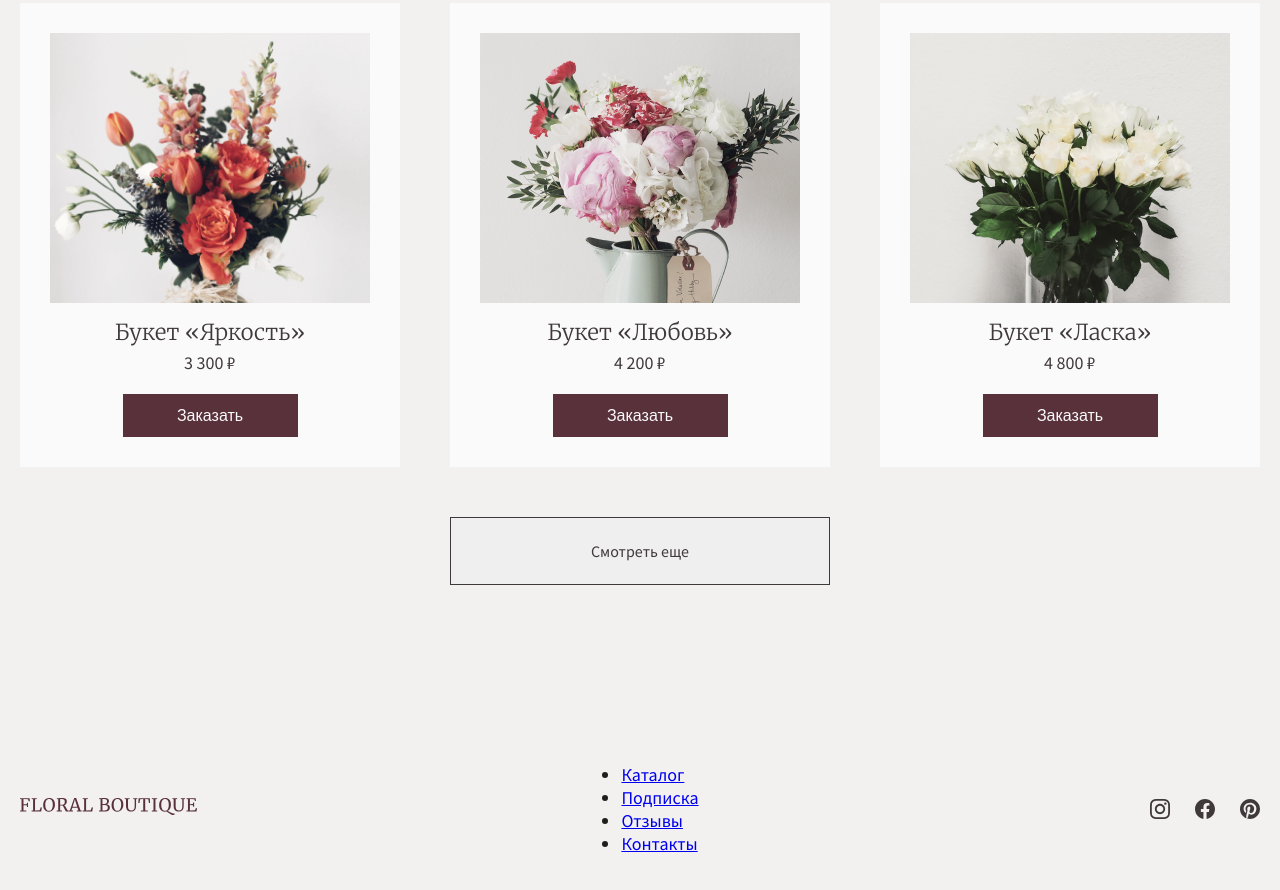
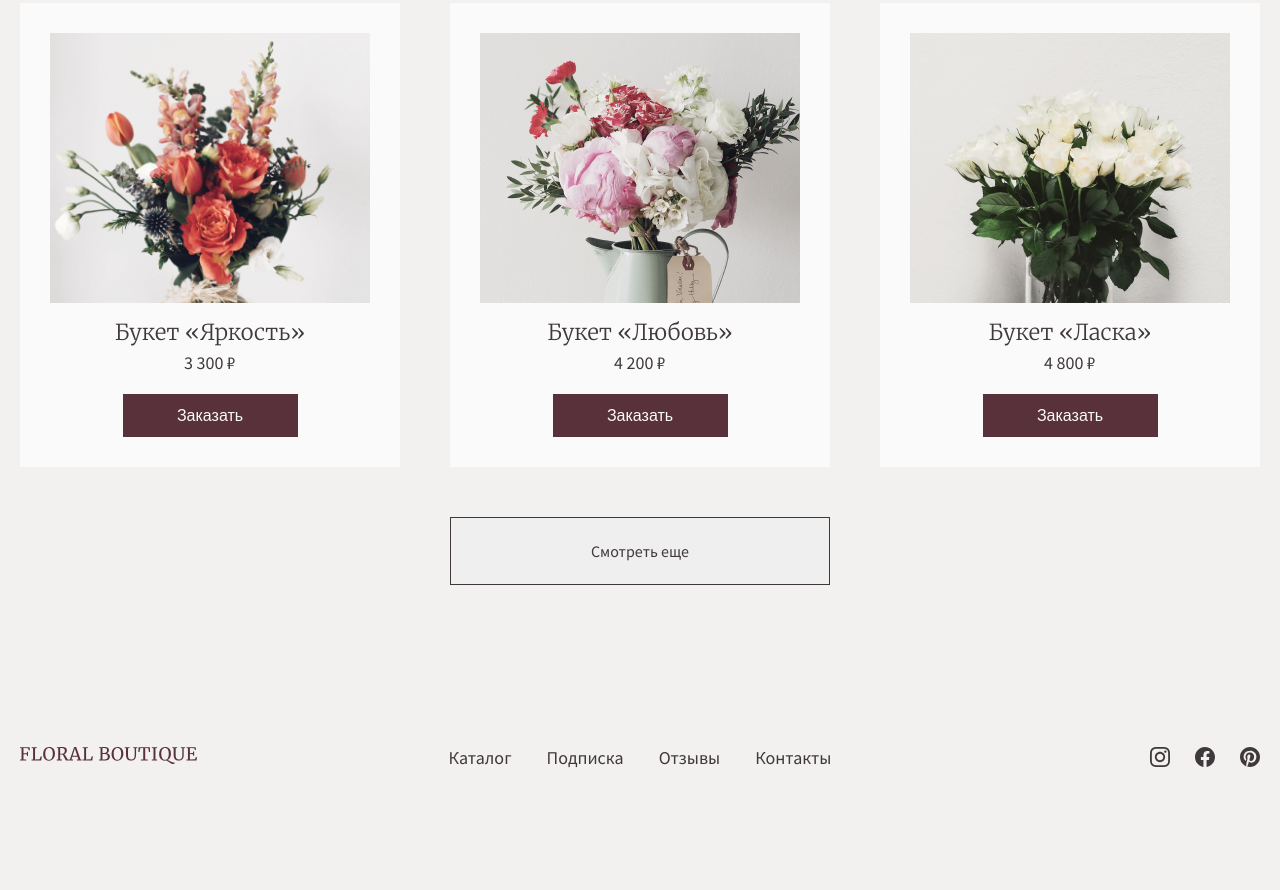
Before and after one commit to MikiHousse/FloralBoutique, a plain HTML site: page index.html in a window 1280 px wide. Shown: the part 1660-2550 px from the top of the page. After the commit the page ends 2510 px from the top, so only its background shows below. Drawn offline with Linux system fonts and the light colour scheme.

```diff
--- a/index.html
+++ b/index.html
@@ -46,10 +46,10 @@
                     <option class="category">Категория</option>
                 </select>
                 <select name="category" id="category" class="filter">
-                    <option class="category">Категория</option>
+                    <option class="category">Цветы</option>
                 </select>
                 <select name="category" id="category" class="filter">
-                    <option class="category">Категория</option>
+                    <option class="category">Цена</option>
                 </select>
             </form>
         </section>
@@ -111,27 +111,27 @@
                 <button class="main-button-more button-more" type="button">Смотреть еще</button>
         </section>
         <footer class="footer">
-            <div class="footer-content container">
+            <div class="footer-content">
                 <a href="#" class="footer-logo">
-                    <img src="./img/logotype.svg" alt="Логотип сайта Floral Boutique">
+                    <img src="./img/logotype.svg" width="177" height="17" alt="Логотип сайта Floral Boutique">
                 </a>
                 <ul class="footer-menu menu">
                     <li class="menu-item">
-                        <a href="#">Каталог</a>
+                        <a href="#" class="nav-link">Каталог</a>
                     </li>
                     <li class="menu-item">
-                        <a href="#">Подписка</a>
+                        <a href="#" class="nav-link">Подписка</a>
                     </li>
                     <li class="menu-item">
-                        <a href="#">Отзывы</a>
+                        <a href="#" class="nav-link">Отзывы</a>
                     </li>
                     <li class="menu-item">
-                        <a href="#">Контакты</a>
+                        <a href="#" class="nav-link">Контакты</a>
                     </li>
                 </ul>
                 <ul class="footer-social-links social-links">
                     <li class="social-links-item">
-                        <a href="#">
+                        <a href="#" >
                             <img src="./img/inst.svg" alt="Instagram">
                         </a>
                     </li>
--- a/style.css
+++ b/style.css
@@ -1,8 +1,8 @@
 body {
     display: grid;
     grid-template-rows: [header] auto [main] 1fr [footer] auto;
+    min-height: 100vh;
     min-width: 1240px;
-    min-height: 100vh;
     margin: 0;
     background-color: #f2f1f0;
     color: #1f1e1c;
@@ -34,6 +34,7 @@
 .header-nav {
     display: grid;
     grid-template-columns: 180px 1fr auto 20px;
+    align-items: center;
     column-gap: 60px;
     margin-top: 51px;
     margin-bottom: 50px;
@@ -203,6 +204,11 @@
     height: 20px;
 }
 
+.footer {
+    grid-row-start: footer;
+    /* background-color: #DED9D5; */
+}
+
 .footer-content {
     display: grid;
     grid-template-columns: 1fr 2fr 1fr;
@@ -213,13 +219,25 @@
     min-height: 185px;
     box-sizing: border-box;
 }
-s
+
 .footer-logo {
     justify-self: start;
 }
 
 .footer-menu {
+    display: flex;
+    flex-wrap: wrap;
+    margin: 0;
+    padding: 0;
+    list-style-type: none;
+    color: #40393B;
+    gap: 35px;
     justify-self: center;
+}
+
+.menu-item {
+    text-decoration: none;
+    list-style-type: none;
 }
 
 .footer-social-links {
```
